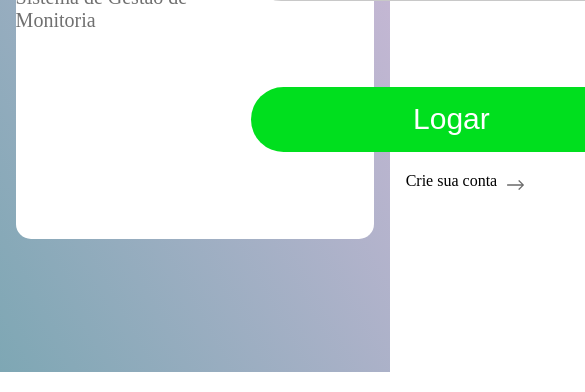
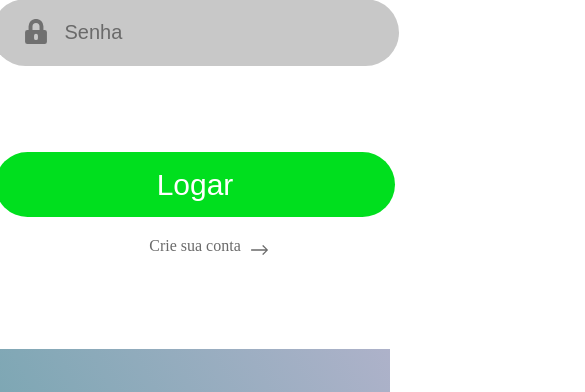
Before and after one commit to Zukkieh/Tis5-frontend, a React app: page /login in a window 390 px wide. Shown: the part 472-864 px from the top of the page, 585 px wide, since content can reach past the window. Built offline with nearby package versions, Linux system fonts and the light colour scheme; a web font is replaced by a local one.

Commit message:
login mobile

```diff
--- a/src/App/App.scss
+++ b/src/App/App.scss
@@ -6,6 +6,7 @@ body{
     display: flex;
     justify-content: center;
     align-items: center;
+    padding: 10px 0;
 }
 .container{
     width: 92%;
@@ -14,4 +15,10 @@ body{
     display: flex;
     justify-content: space-around;
     align-items: center;
+
+    @media (max-width: 992px){
+        flex-flow: column;
+        width: auto;
+        padding: 45px 44px;
+    }
 }
--- a/src/App/templates/components/logo/logo.scss
+++ b/src/App/templates/components/logo/logo.scss
@@ -9,10 +9,17 @@
         font-size: 102px;
         font-family: "ms-yahei-bold";
 
+        @media (max-width: 992px){
+            font-size: 80px;
+        }
+
     }
     & label{
         font-family: "ms-yahei-bold";
         font-size: 20px;
+        @media (max-width: 992px){
+            font-size: 14px;
+        }
 
     }
 }
--- a/src/App/templates/login/login.scss
+++ b/src/App/templates/login/login.scss
@@ -80,6 +80,7 @@
       height: 65px;
       color: white;
       font-size: 30px;
+      transition: 0.2s;
       background-color: #00df1e;
       cursor: pointer;
 
@@ -87,11 +88,17 @@
         outline: none;
         border: none;
       }
+
+      &:hover{
+        background-color: #07a11b;
+      }
     }
 
     & .cadastroLink {
       margin-bottom: 49px;
       cursor: pointer;
+      transition: 0.2s;
+      color: #6A6A6A;
       &:after {
         content: "";
         position: absolute;
@@ -104,6 +111,10 @@
         background-repeat: no-repeat;
         background-size: 17px 10px;
       }
+
+      &:hover{
+        color: rgb(39, 39, 39);
+      }
     }
   }
 }
```
